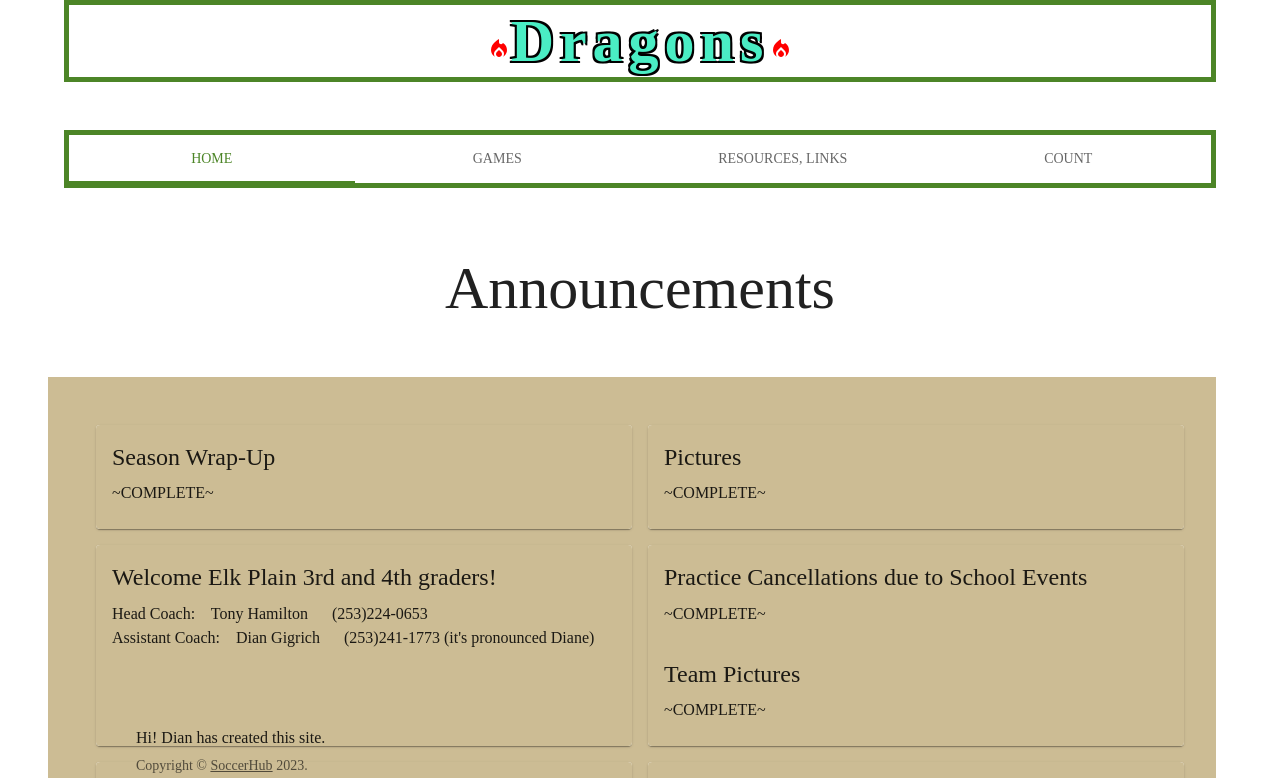
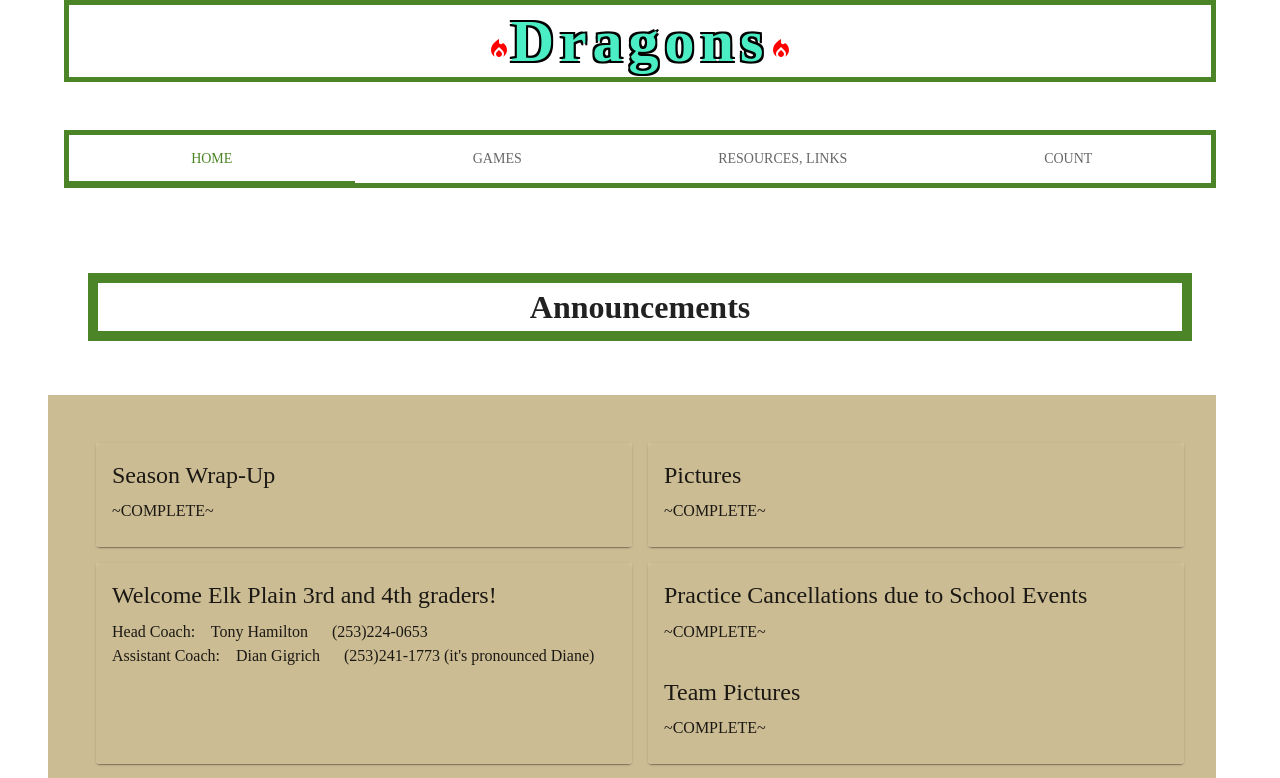
Before and after one commit to DianGigrich/SoccerHub, a React (Create React App) app: page / in a window 1280 px wide. Shown: the top 778 px of the page. Built offline with nearby package versions, Linux system fonts and the light colour scheme.

Commit message:
trying to figure out mui again

```diff
--- a/src/components/Footer.js
+++ b/src/components/Footer.js
@@ -30,13 +30,12 @@ export default function StickyFooter({props}) {
         sx={{
           py: 3,
           px: 2,
-          position:"fixed",
-          bottom:0
-
+          // position:"fixed",
+          bottom:0,
         }}
       >
         <Container maxWidth="sm">
-          <Typography  variant="body1" gutterBottom>
+          <Typography variant="body1" gutterBottom>
             Hi! Dian has created this site.
           </Typography>
           <Copyright />
--- a/src/components/pages/Error.js
+++ b/src/components/pages/Error.js
@@ -11,12 +11,14 @@ export default function Error() {
         >
             <Container>
                 <Typography
+
                     component="h1"
                     variant="h2"
                     align="center"
                     color="text.primary"
                     gutterBottom
                     className="welcome"
+
                 >
                     404 site not found
                 </Typography>
--- a/src/components/pages/Home.js
+++ b/src/components/pages/Home.js
@@ -1,5 +1,5 @@
 import React from 'react';
-import { Container, Grid, Card, CardContent, Typography } from '@mui/material';
+import { Container, Grid, Card, CardContent, Typography, Box } from '@mui/material';
 
 
 export default function Home(props) {
@@ -10,7 +10,8 @@ export default function Home(props) {
                 pb: 6,
             }}>
 
-                <Typography
+                <Box
+                sx={{ border: 10, borderColor: 'primary.main'}}
                     component="h1"
                     variant="h2"
                     align="center"
@@ -18,7 +19,7 @@ export default function Home(props) {
                     gutterBottom
                 >
                     Announcements
-                </Typography>
+                </Box>
             </Container>
             <Grid container spacing={2} sx={{ p: 4, bgcolor: "#ccbc94" }}>
 
```
